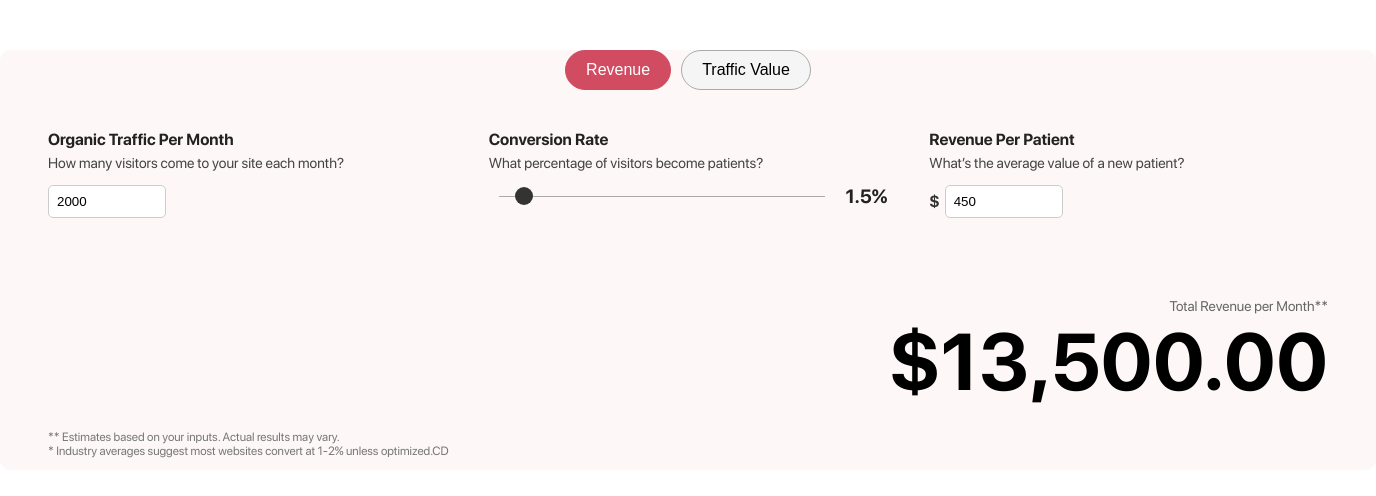
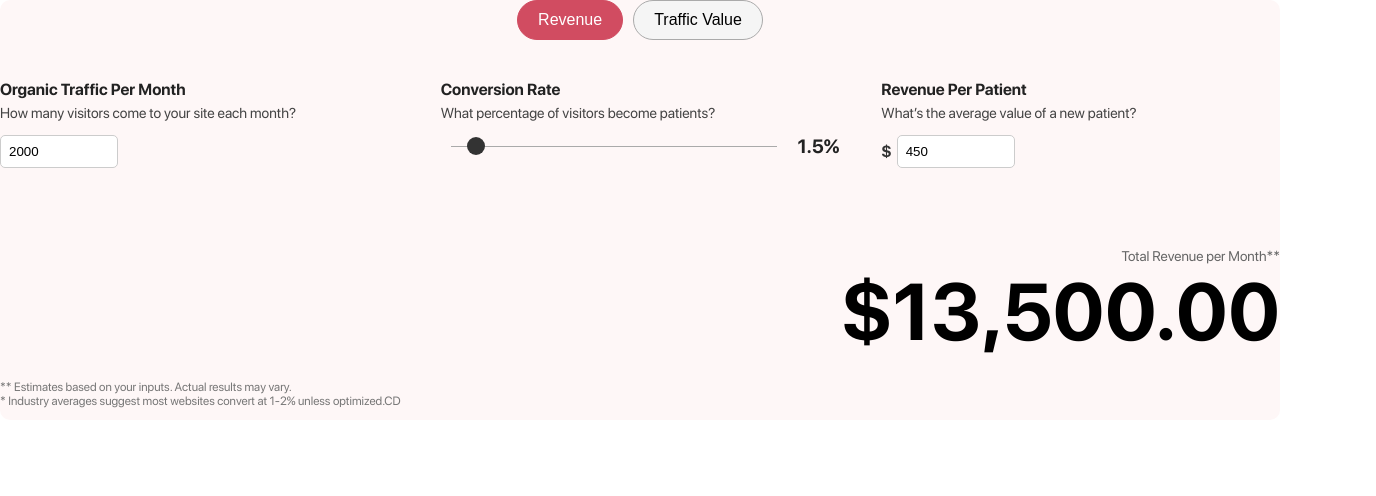
Before and after one commit to tototaba/spa-business-calculator, a React (Vite) app: page / in a window 1280 px wide. Shown: the top 496 px of the page, 1376 px wide, since content can reach past the window. Built offline with nearby package versions, Linux system fonts and the light colour scheme.

Commit message:
removed margins and padding

```diff
--- a/src/App.css
+++ b/src/App.css
@@ -26,9 +26,9 @@ body {
 
 .container {
   /* max-width: 1100px; */
-  margin: 50px auto;
+  /* margin: 50px auto;
   padding-left: 48px;
-  padding-right: 48px;
+  padding-right: 48px; */
   background: #FEF7F7;
   border-radius: 10px;
   display: flex;
```
